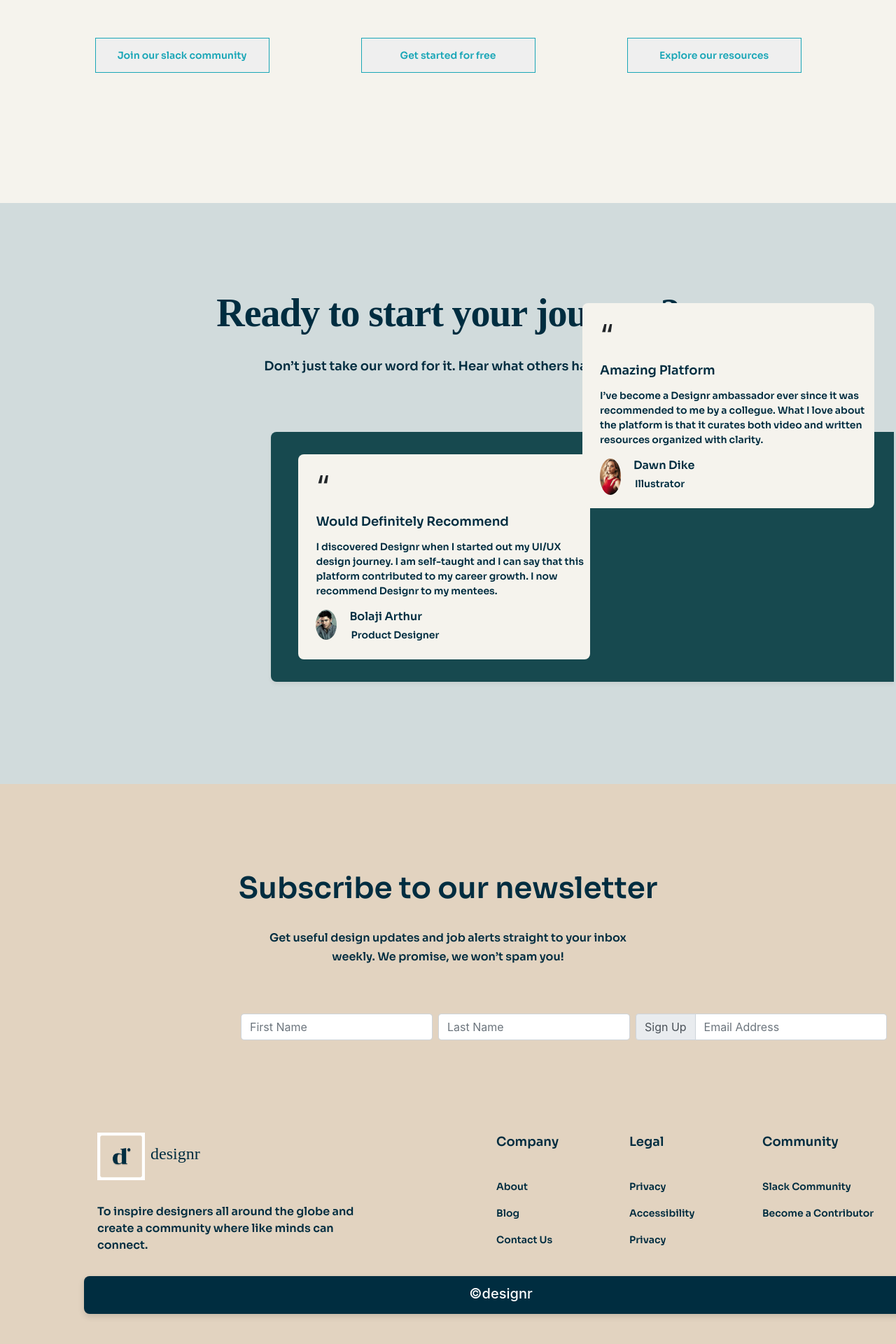
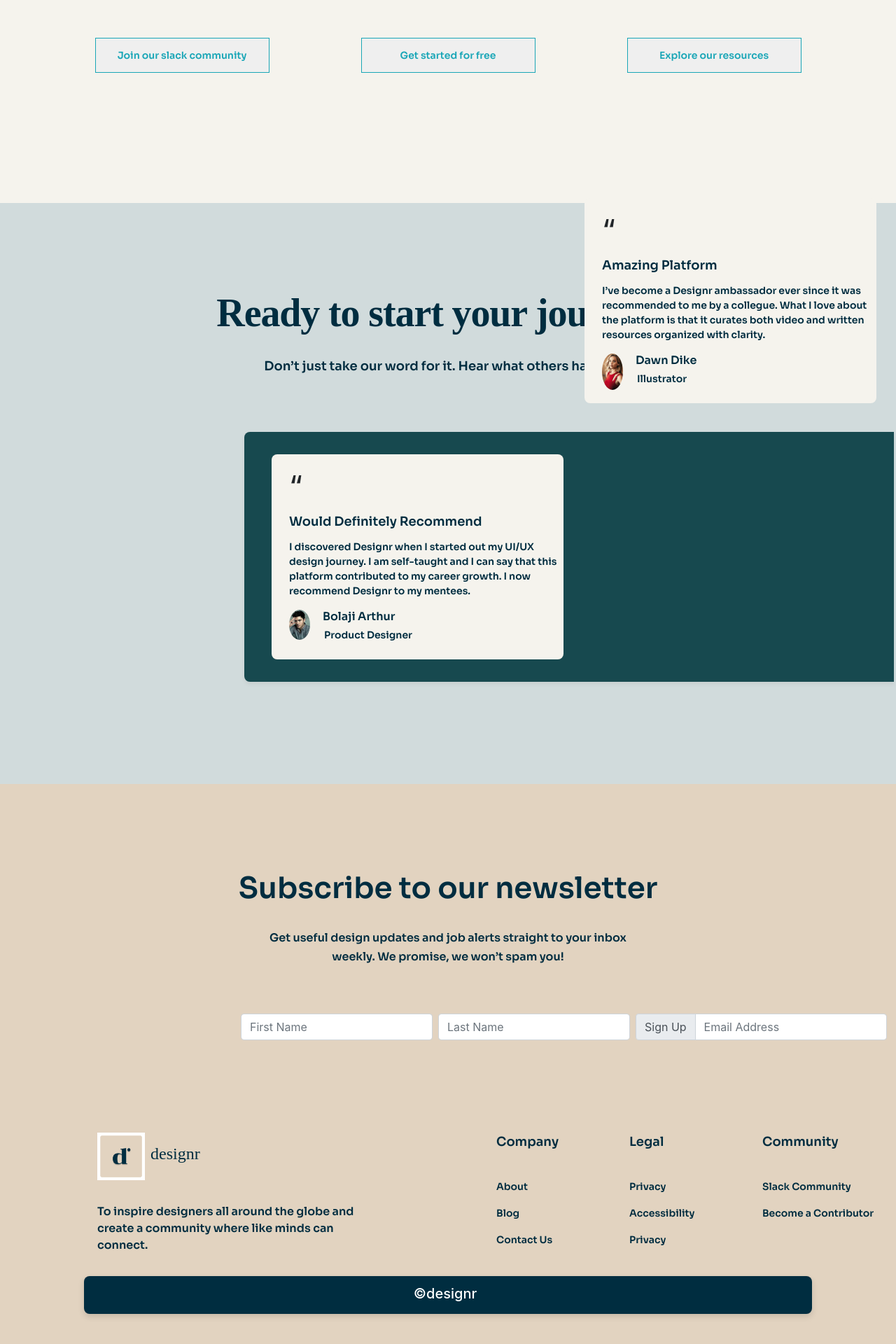
Before and after one commit to Paige-cyber25/Designr, a React (Create React App) app: page / in a window 1280 px wide. Shown: the part 3237-5157 px from the top of the page at 70% size. Built offline with nearby package versions, Linux system fonts and the light colour scheme; a web font is replaced by a local one.

Commit message:
changes to App.css

```diff
--- a/src/App.css
+++ b/src/App.css
@@ -441,7 +441,7 @@ html, body {
 }
 
 .fifth-subsection-container {
-  width: 69.5%;
+  width: 72.5%;
   height: 357px;
   margin-right: 3px;
   background: #17494F;
@@ -464,9 +464,9 @@ html, body {
   height: 293px;
   border-radius: 8px;
   background: #F5F3ED;
-  margin-left: 65%;
+  left: 835px;
   position: absolute;
-  top: 3670px;
+  top: 3520px;
   /* margin: 32px 24px; */
 }
 
@@ -647,7 +647,7 @@ html, body {
 
 .footer-designer-container {
   height: 54px;
-  width: 1199px;
+  width: 1040px;
   background: #002D40;
   box-shadow: 0px 4px 8px 0px #1F1F1F26;
   border-radius: 8px;
```
